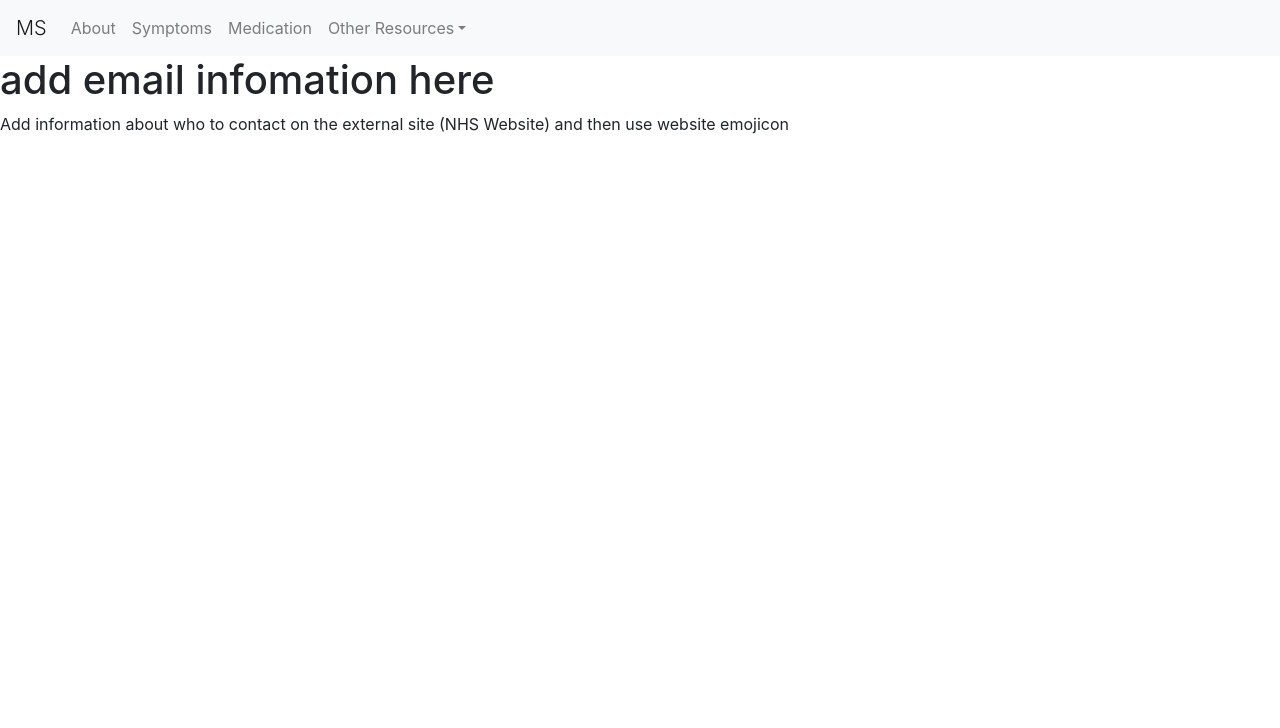
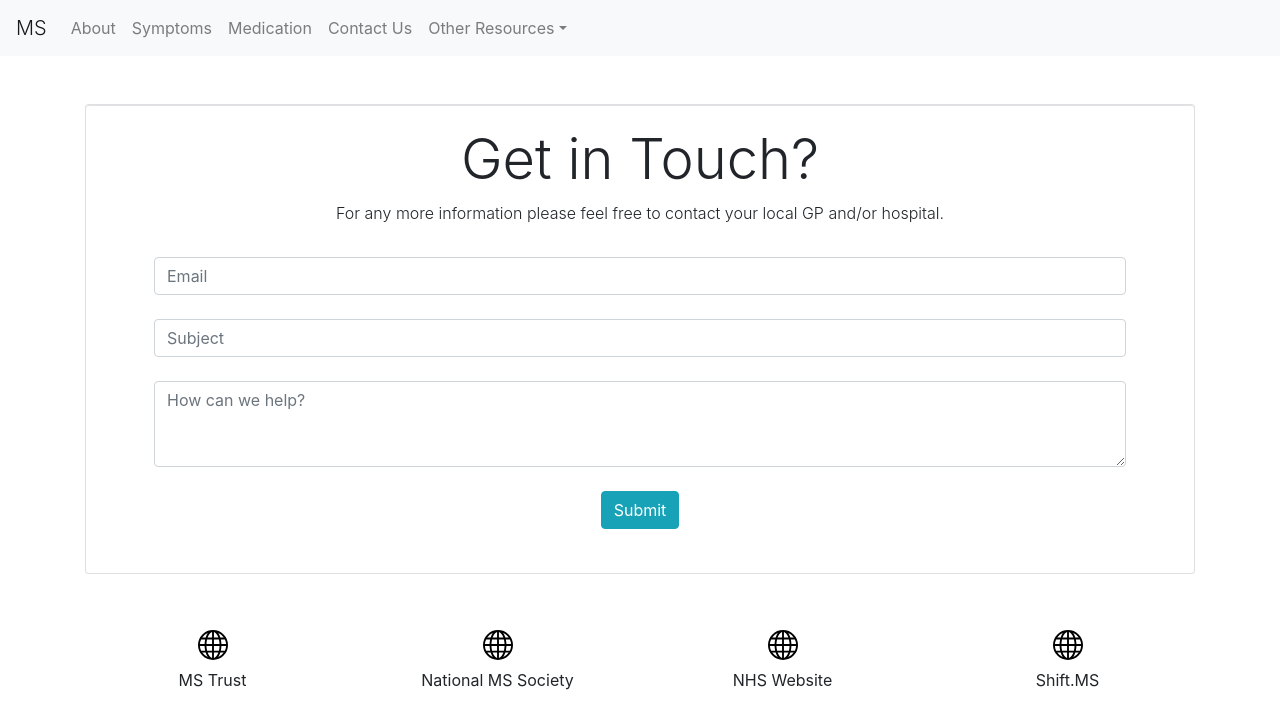
Before and after one commit to RQAJohnson/ms-blog, a React (Create React App) app: page /contact in a window 1280 px wide. Shown: the top 728 px of the page. Built offline with nearby package versions, Linux system fonts and the light colour scheme.

Commit message:
added the Contact page to the navbar and linked the external sites to the contact page making it easier for users to find relevant information

```diff
--- a/src/Components/Contact/Contact.jsx
+++ b/src/Components/Contact/Contact.jsx
@@ -1,10 +1,85 @@
+import { Globe } from "react-bootstrap-icons";
 
 const Contact = (props) => {
     return (
         <>
-        <h1>add email infomation here</h1>
-        <p>Add information about who to contact on the external
-            site (NHS Website) and then use website emojicon</p>
+        <div class="container my-5">
+            <section class="text-center dark-grey-text mb-5">
+                <div class="card">
+                    <div class="card-body rounded-top border-top p-9">
+                    <h3 class="text-black text-center display-4">Get in Touch?</h3>
+                    <p class="font-weight-light mx-auto mb-4 pb-2">For any more information please feel free to contact your local GP and/or
+                    hospital.</p>
+
+                    <form class="mb-4 mx-md-5" action="">
+
+            <div class="row">
+                {/* <div class="col-md-6 mb-4">
+                    <input type="text" id="name" class="form-control" placeholder="Name"/>
+
+                </div> */}
+
+                <div class="col-md-12 mb-4">
+                    <input type="email" id="email" class="form-control" placeholder="Email"/>
+                </div>
+
+            </div>
+
+          <div class="row">
+                <div class="col-md-12 mb-4">
+                    <input type="text" id="subject" class="form-control" placeholder="Subject"/>
+
+                </div>
+          </div>
+
+          <div class="row">
+            <div class="col-md-12">
+              <div class="form-group mb-4">
+                <textarea class="form-control rounded" id="message" rows="3" placeholder="How can we help?"></textarea>
+              </div>
+
+              <div class="text-center">
+                <button type="submit" class="btn btn-info btn-md">Submit</button>
+              </div>
+
+        </div>
+          </div>
+            </form>
+
+            </div>
+            </div>
+            </section>
+
+            <div class="row text-center">
+        <div class="col">
+            <i class="fas fa-map-marker-alt fa-2x blue-text"></i>
+            <p><a class="nav-link" href="https://mstrust.org.uk/" target="_blank">
+                        <Globe className="mx-3"color="black" size={30}/></a>MS Trust</p>
+            </div>
+
+            <div class="col">
+            <i class="fas fa-phone fa-2x mt-4 blue-text"></i>
+            <p><a class="nav-link" href="https://www.nationalmssociety.org/" target="_blank">
+                        <Globe className="mx-3"color="black" size={30}/></a>National MS Society</p>
+                        </div>
+
+                        <div class="col">
+            <i class="fas fa-envelope fa-2x mt-4 blue-text"></i>
+            <p class="mb-0"><a class="nav-link" href="https://www.nhs.uk/conditions/multiple-sclerosis/" target="_blank">
+                        <Globe className="mx-3"color="black" size={30}/></a>NHS Website</p>
+                        </div>
+
+                        <div class="col">
+            <i class="fas fa-envelope fa-2x mt-4 blue-text"></i>
+            <p class="mb-0"><a class="nav-link" href="https://shift.ms/" target="_blank">
+                        <Globe className="mx-3"color="black" size={30}/></a>Shift.MS</p>
+                        </div>
+
+
+        </div>
+      </div>
+
+
         </>
     );
 }
--- a/src/Components/Navigation.jsx
+++ b/src/Components/Navigation.jsx
@@ -36,6 +36,9 @@ const Navigation = (props) => {
             <NavItem>
               <NavLink href="/medication">Medication</NavLink>
             </NavItem>
+            <NavItem>
+              <NavLink href="/contact">Contact Us</NavLink>
+            </NavItem>
             <UncontrolledDropdown nav inNavbar>
               <DropdownToggle nav caret>
                 Other Resources
```
